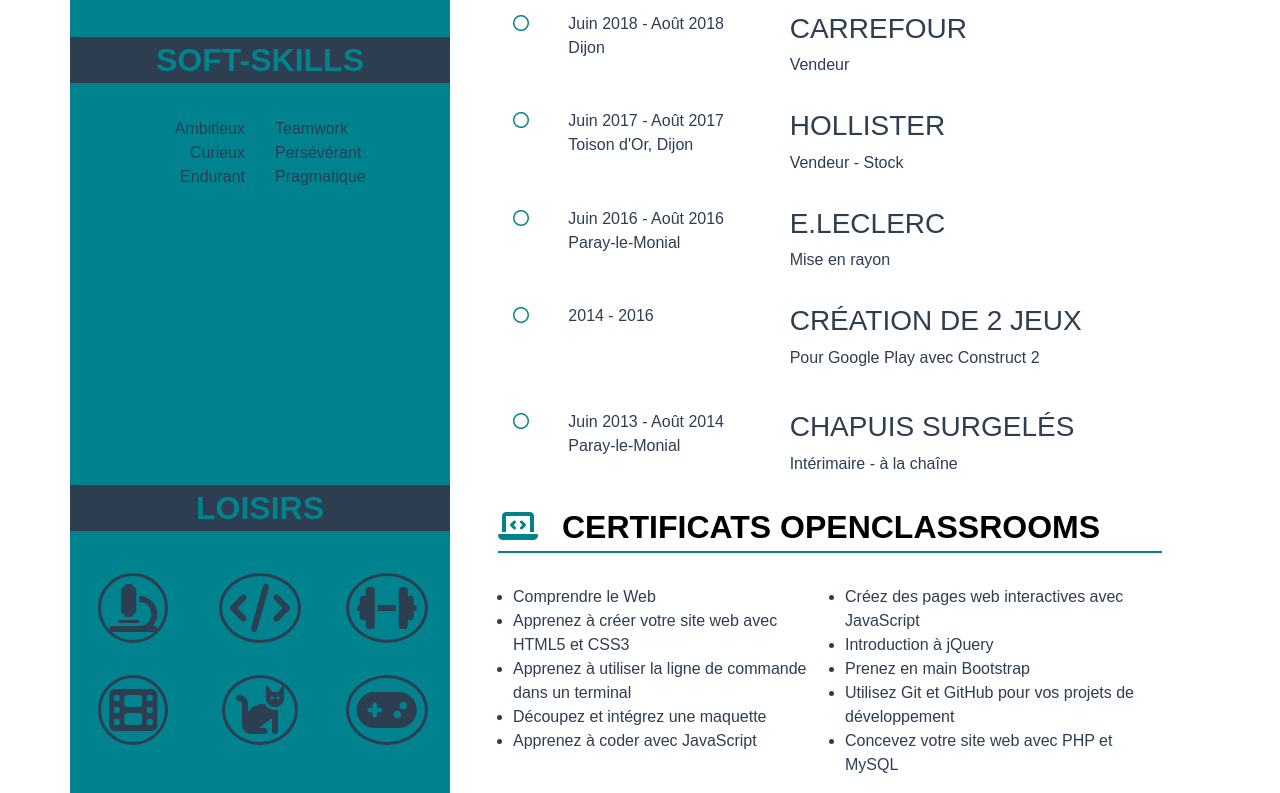
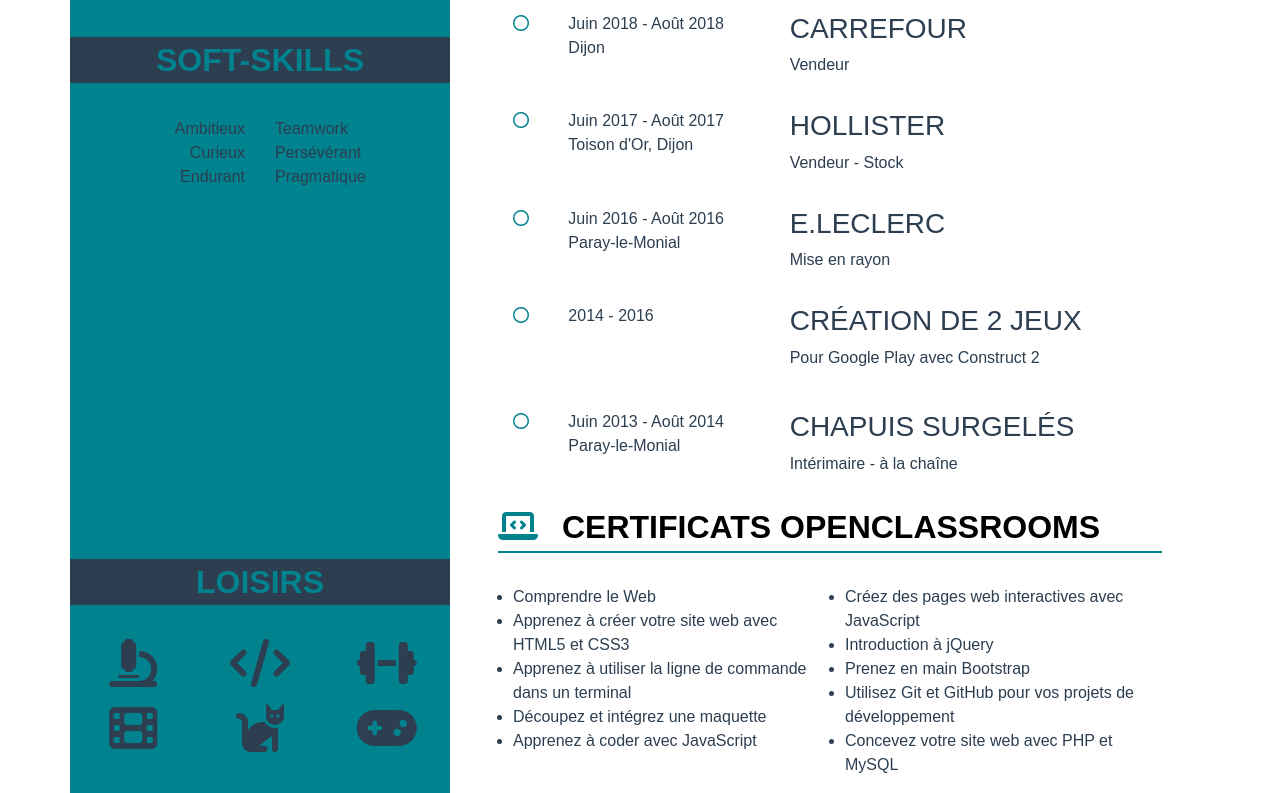
Before and after one commit to Flo-mgls/Flo-mgls.github.io, a plain HTML site: page index.html in a window 1280 px wide. Shown: the part 1086-1879 px from the top of the page. Drawn offline with nearby package versions, Linux system fonts and the light colour scheme; a web font is replaced by a local one.

Commit message:
version finale

```diff
--- a/style.css
+++ b/style.css
@@ -117,18 +117,6 @@
 {
 	color: rgb(44,62,80); /* Color font profil */
 }
-.bottomProfil div.col-4{
-	display: flex;
-	justify-content: center;
-}
-.bottomProfil i
-{
-	padding: 0.5rem;
-	margin: 0.5rem;
-	border: 3px solid rgb(44,62,80);
-	border-radius: 500%;
-
-}
 
 /* CSS Career part */
 
```
